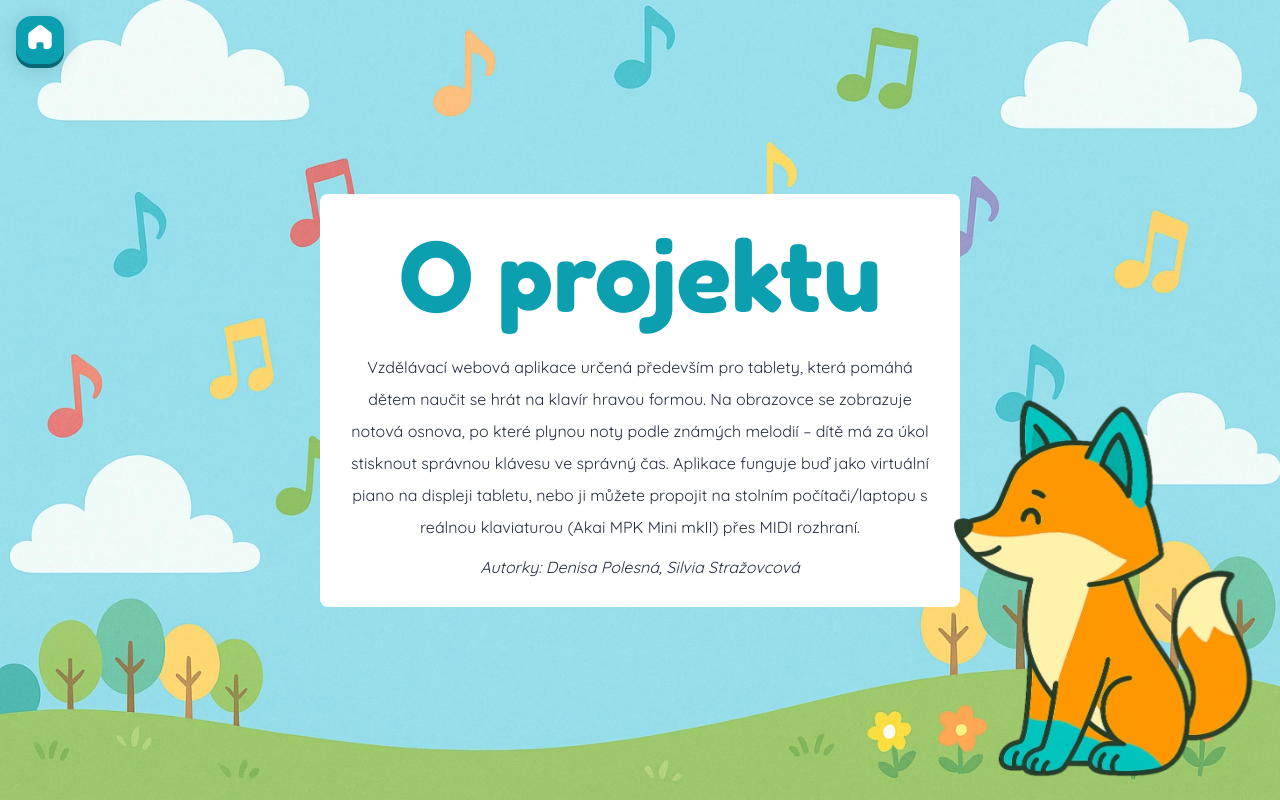
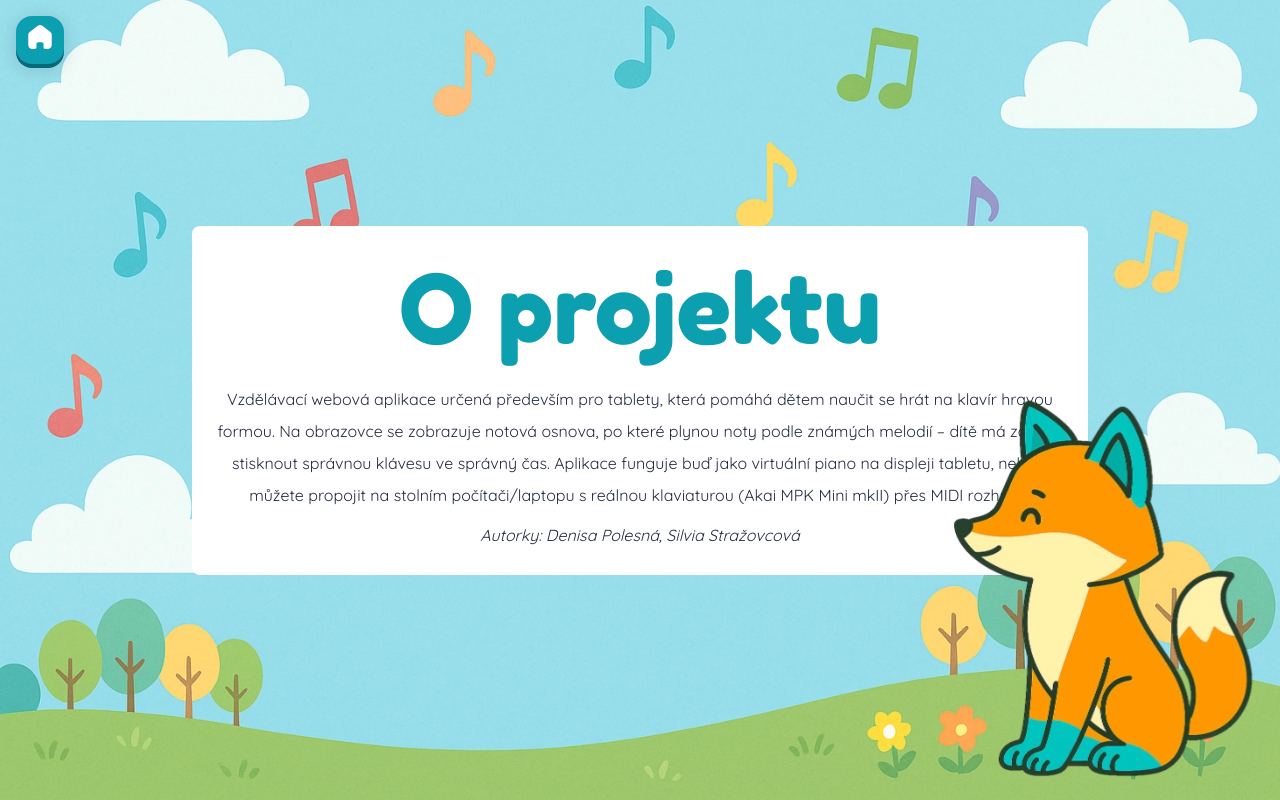
Before and after one commit to DenisaPolesna/piano, a React (Vite) app: page /about in a window 1280 px wide. Built offline with nearby package versions, Linux system fonts and the light colour scheme; a web font is replaced by a local one.

Commit message:
CSS update about page

```diff
--- a/src/components/UI/PageTemplate/PageTemplate.css
+++ b/src/components/UI/PageTemplate/PageTemplate.css
@@ -19,8 +19,8 @@
   align-items: center;
   justify-content: space-around;
   height: fit-content;
-  max-height: 80%;
-  width: 50%;
+  max-height: 90%;
+  width: 70%;
   color: var(--text-color-dark);
   background-color: white;
   border-radius: var(--radius);
--- a/src/pages/AboutPage/AboutPage.css
+++ b/src/pages/AboutPage/AboutPage.css
@@ -9,6 +9,7 @@
   text-align: center;
   font-family: var(--font-tertiary);
   line-height: 2;
+  font-size: 1rem;
 }
 
 .about-text__cursive {
@@ -25,7 +26,6 @@
   .about-text {
     font-size: 0.6rem;
     padding: 0.5rem 0.5rem 0 0.5rem;
-
   }
 
 }
@@ -36,7 +36,6 @@
   }
 
   .about-text {
-    font-size: 0.6rem;
     padding: 0.5rem 0.5rem 0 0.5rem;
   }
 }
```
